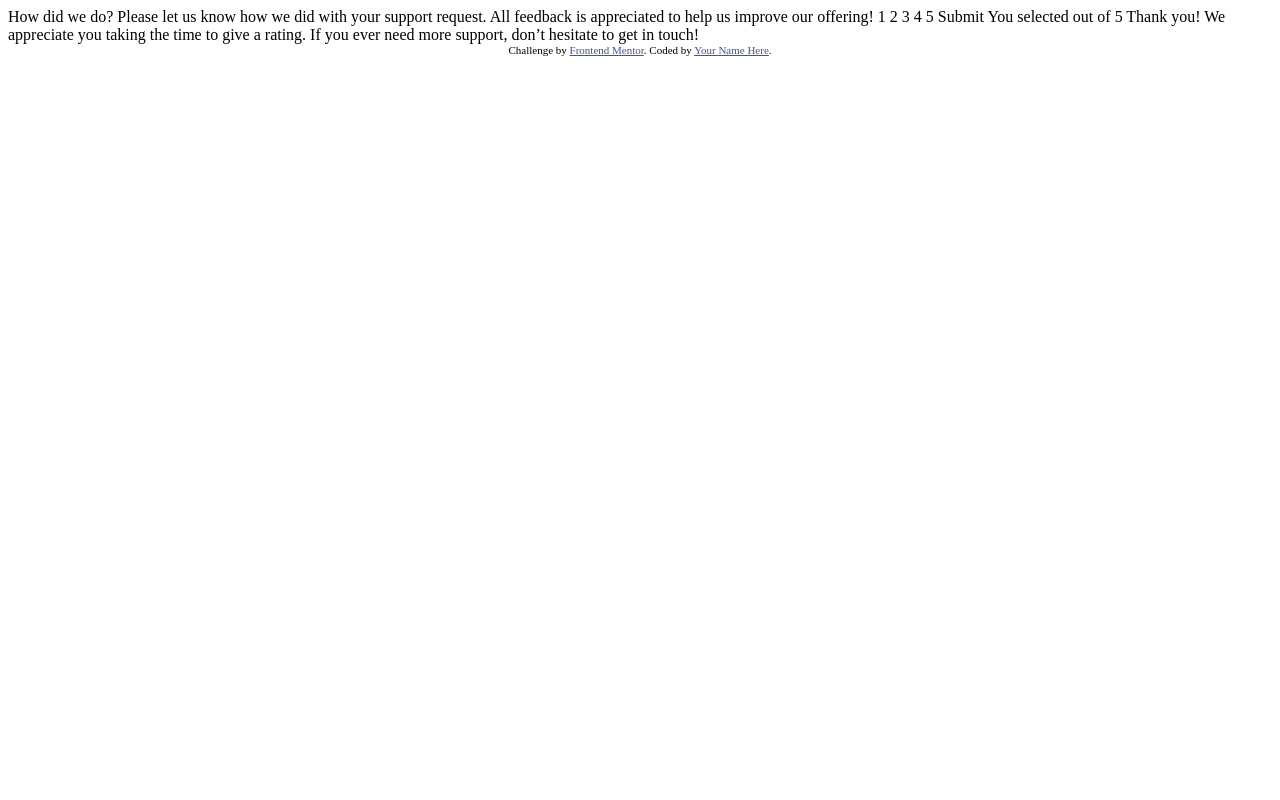
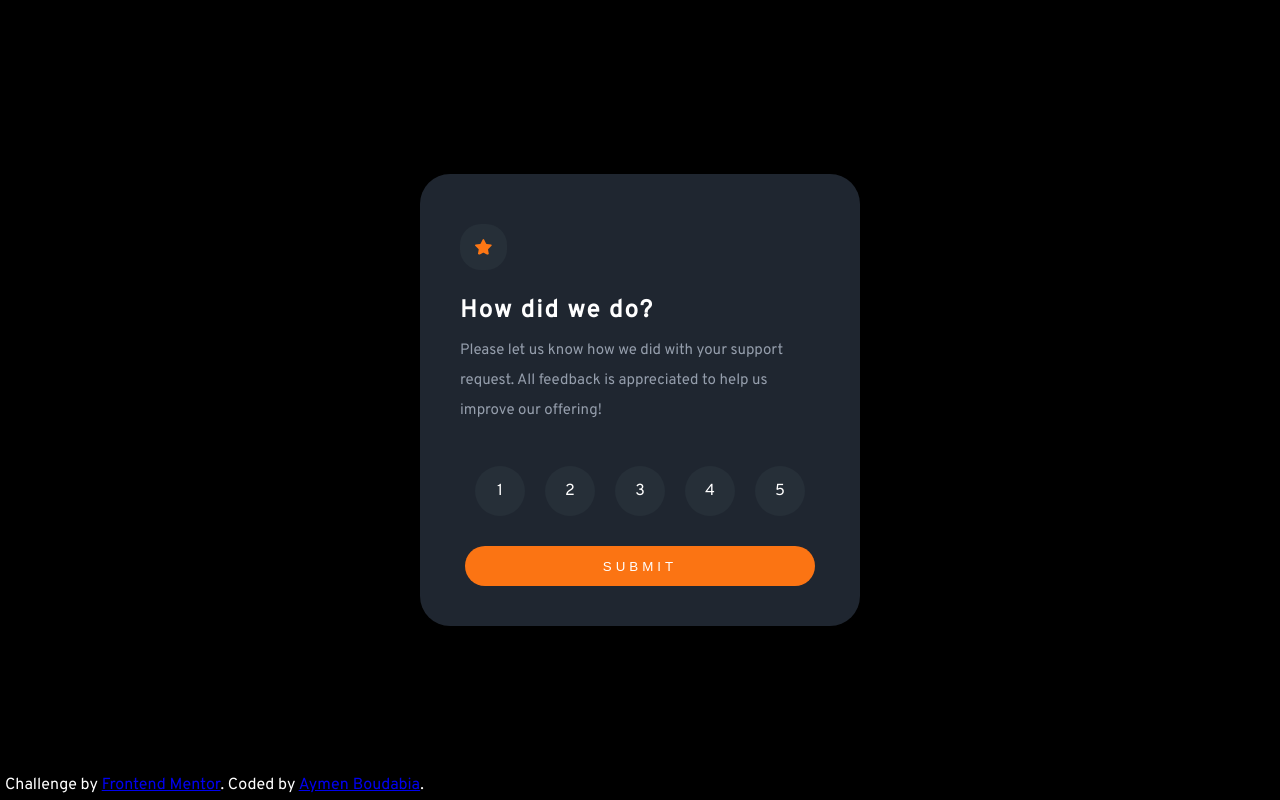
Before and after one commit to Aymenfisher/interactive-rating-component, a plain HTML site: page index.html in a window 1280 px wide. Drawn offline with Linux system fonts and the light colour scheme.

Commit message:
finished

```diff
--- a/index.html
+++ b/index.html
@@ -1,49 +1,46 @@
 <!DOCTYPE html>
 <html lang="en">
+
 <head>
-  <meta charset="UTF-8">
-  <meta name="viewport" content="width=device-width, initial-scale=1.0"> <!-- displays site properly based on user's device -->
+    <link rel="icon" type="image/png" sizes="32x32" href="./images/favicon-32x32.png">
+    <link href="https://fonts.googleapis.com/css2?family=Overpass:wght@400&display=swap" rel="stylesheet">
+    <!--CSS -->
+    <link rel="stylesheet" href="./style.css">
+    <title>Frontend Mentor | Interactive rating component</title>
+</head>
 
-  <link rel="icon" type="image/png" sizes="32x32" href="./images/favicon-32x32.png">
+<body>
+    <div class="main">
 
-  <title>Frontend Mentor | Interactive rating component</title>
-
-  <!-- Feel free to remove these styles or customise in your own stylesheet 👍 -->
-  <style>
-    .attribution { font-size: 11px; text-align: center; }
-    .attribution a { color: hsl(228, 45%, 44%); }
-  </style>
-</head>
-<body>
-
-  <!-- Rating state start -->
-
-  How did we do?
-
-  Please let us know how we did with your support request. All feedback is appreciated
-  to help us improve our offering!
-
-  1 2 3 4 5
-
-  Submit
-
-  <!-- Rating state end -->
-
-  <!-- Thank you state start -->
-
-  You selected <!-- Add rating here --> out of 5
-
-  Thank you!
-
-  We appreciate you taking the time to give a rating. If you ever need more support,
-  don’t hesitate to get in touch!
-
-  <!-- Thank you state end -->
-
-
-  <div class="attribution">
-    Challenge by <a href="https://www.frontendmentor.io?ref=challenge" target="_blank">Frontend Mentor</a>.
-    Coded by <a href="#">Your Name Here</a>.
-  </div>
+        <div class="message">
+            <img src="./images/icon-star.svg">
+            <h2>How did we do?</h2>
+            <p>Please let us know how we did with your support request. All feedback is appreciated to help us
+                improve our offering!</p>
+        </div>
+        <form class="buttons">
+            <div class="numbers">
+            <input type="radio" id="one" name="rating" value="1">
+            <label for="one">1</label>
+            <input type="radio" id="two" name="rating" value="2">
+            <label for="two">2</label>
+            <input type="radio" id="three" name="rating" value="3">
+            <label for="three">3</label>
+            <input type="radio" id="four" name="rating" value="4">
+            <label for="four">4</label>
+            <input type="radio" id="five" name="rating" value="5">
+            <label for="five">5</label>
+            </div>
+            <input type="submit" id="submit" value="SUBMIT">
+        </form>
+        </section>
+    </div>
 </body>
+<footer>
+    <div class="attribution">
+        Challenge by <a href="https://www.frontendmentor.io?ref=challenge" target="_blank">Frontend Mentor</a>.
+        Coded by <a href="#">Aymen Boudabia</a>.
+    </div>
+</footer>
+<script src="./main.js"></script>
 </html>
--- /dev/null
+++ b/main.js
@@ -0,0 +1,14 @@
+function getValue() {
+    const selected = document.querySelector('input[type="radio"]:checked').value;
+    let main=document.getElementsByClassName('main')[0];
+
+    main.innerHTML = `<img src="./images/illustration-thank-you.svg" id="thanks">
+    <p id="selected">You selected ${selected} out of 5.</p>
+    <h2>Thank You!</h2>
+    <p id="thanks-message">We appreciate you taking the time to give a rating.<br>If you ever need more support
+        , don't hesistate to get in touch!
+    </p>`;
+};
+
+let form = document.querySelector('form');
+form.addEventListener('submit', getValue);
--- /dev/null
+++ b/style.css
@@ -0,0 +1,126 @@
+html{
+    display: flex;
+    justify-content: center;
+    flex-direction: column;
+    height: 100vh;
+}
+body{
+    background-color: black;
+    color: white;
+    display: flex;
+    flex-direction: column;
+    align-items: center;
+    justify-content: center;
+    margin: 0;
+    font-family:'Overpass';
+}
+
+.main *{
+    margin: 10px;
+}
+.main{
+    background-color: #1f2630;
+    min-width: 200px;
+    max-width: 400px;
+    min-height: 200px;
+    border-radius: 30px;
+    display: flex;
+    flex-direction: column;
+    align-items: center;
+    justify-content: center;
+
+}
+
+.buttons{
+    display: flex;
+    flex-direction: column;
+    justify-content: center;
+    margin: 0;
+}
+
+
+
+.message img{
+    background-color: #262f38;
+    border-radius: 45%;
+    padding: 15px;
+}
+
+label{
+    display: grid;
+    text-align: center;
+    align-items: center;
+    border-radius: 1000px;
+}
+
+input[type="radio"]{
+    display: none;
+}
+
+input[type="radio"]:checked + label {
+    background-color: #919191;
+}
+
+.numbers{
+    display: inline-flex;}
+
+.numbers *{
+    background-color: #262f38;
+    min-width: 50px;
+    height: 50px;
+    border-radius: 250px;
+    color:white;
+    cursor:pointer;
+}
+
+.numbers *:hover{
+    background-color: hsl(25, 97%, 53%);
+
+}
+
+[type="submit"]{
+    border-radius: 20px;
+    height: 40px ;
+    border: 0;
+    background-color: hsl(25, 97%, 53%);
+    color: white;
+    text-transform: uppercase;
+    letter-spacing: 4px;
+    font-weight: 500;
+    cursor: pointer;
+}
+[type="submit"]:hover{
+    color:hsl(25, 97%, 53%);
+    background-color: white;
+}
+
+p{
+    color: hsl(217, 12%, 63%);
+    line-height: 30px;
+    font-size: 15px;
+}
+h2{
+    letter-spacing: 2px;
+}
+footer{
+    position: fixed;
+    left: 5px;
+    bottom: 5px;
+}
+
+/* Thank you card styling */
+
+.main{
+    padding: 30px 20px;
+}
+
+#selected{
+    background-color: #262f38;
+    border-radius: 20px;
+    padding: 5px 10px;
+    letter-spacing: 1px;
+    color: rgb(255, 123, 0);
+}
+#thanks-message{
+    text-align: center;
+}
```
Also changed, not shown: screenshots/desktop-1.png (added), screenshots/desktop-2.png (added), screenshots/desktop3.png (added), screenshots/mobile.png (added), 2 other files.
